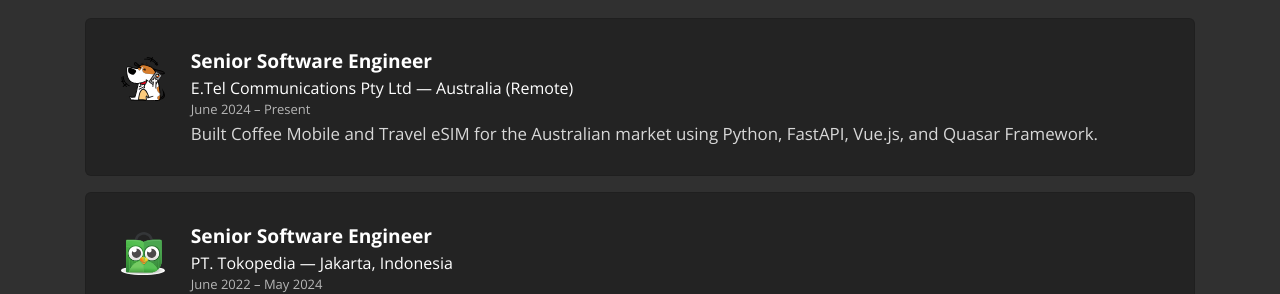
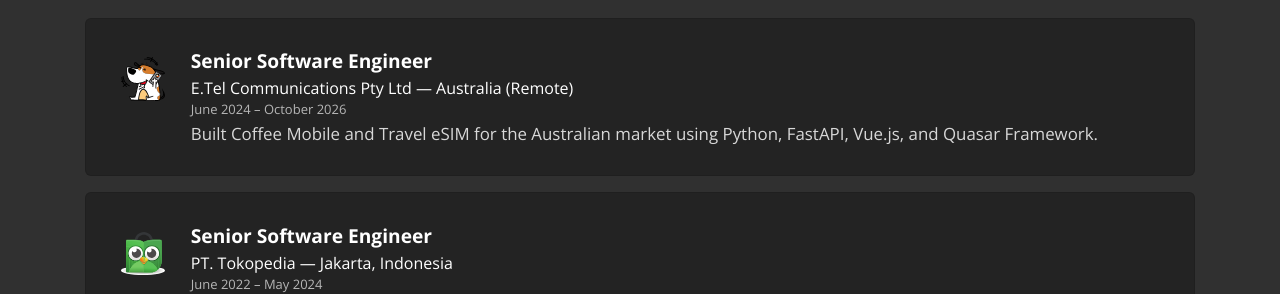
Before and after one commit to nosaa19/nosaa19.github.io, a Jekyll site: the page built from index.html, in a window 1280 px wide and 900 px high, scrolled down 1928 px. Shown: the part 160-454 px from the top of the window. Built offline with Jekyll 4.4.1, drawn with Linux system fonts in a browser that asks for light colours; nearby versions of some CDN libraries.

Commit message:
Update E.Tel role end date to October 2026

```diff
--- a/_data/experience.yml
+++ b/_data/experience.yml
@@ -1,6 +1,6 @@
 - role: Senior Software Engineer
   company: E.Tel Communications Pty Ltd
-  dates: June 2024 – Present
+  dates: June 2024 – October 2026
   location: Australia (Remote)
   logo: etel.svg
   summary: "Built Coffee Mobile and Travel eSIM for the Australian market using Python, FastAPI, Vue.js, and Quasar Framework."
```
